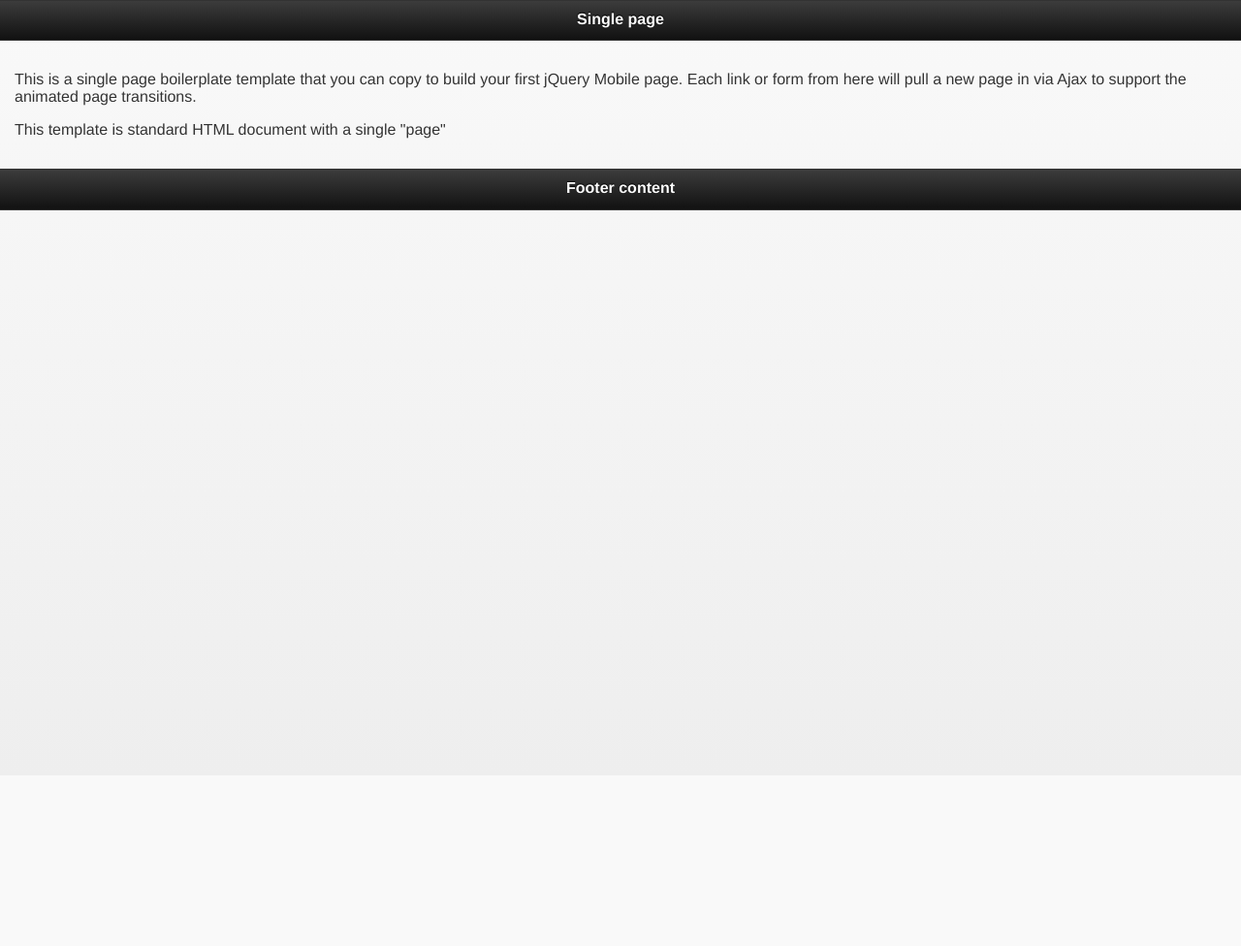
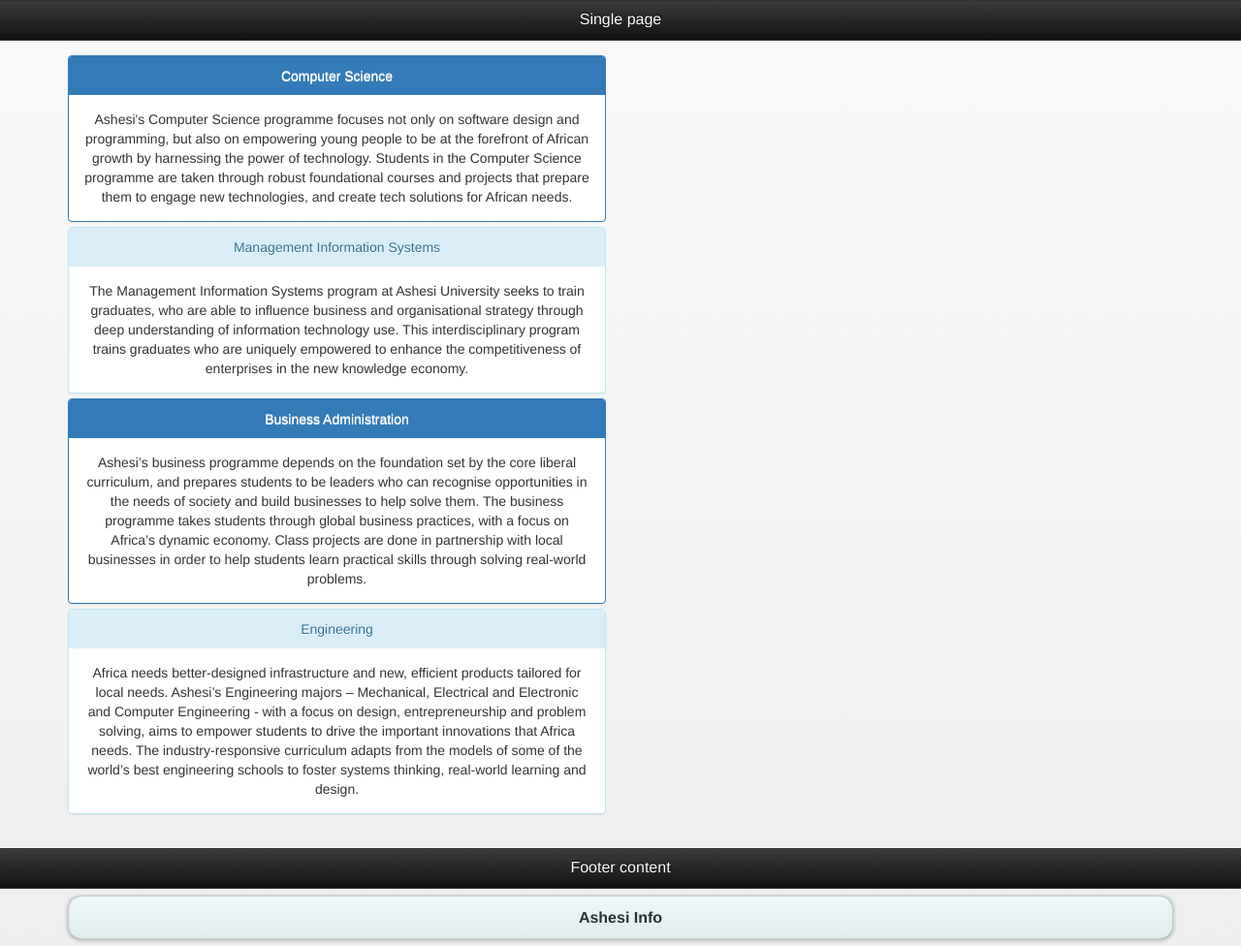
Before and after one commit to Benjamin-Kusi/MyFirstHybridApp, a plain HTML site: page index.html in a window 1280 px wide. Shown: the whole page at 97% size. Before the commit the page ends 800 px from the top, so only its background shows below. Drawn offline with nearby package versions, Linux system fonts and the light colour scheme.

Commit message:
addede two new files

```diff
--- a/index.html
+++ b/index.html
@@ -8,6 +8,7 @@
 
   <link rel="stylesheet"  href="css/jquery.mobile.structure.css" />
   <link rel="stylesheet" href="css/jquery.mobile.theme.css" />
+  <link rel="stylesheet" href="https://maxcdn.bootstrapcdn.com/bootstrap/3.3.7/css/bootstrap.min.css" />
 
   <script>
     var userAgent = navigator.userAgent + '';
@@ -38,13 +39,70 @@
     	</div><!-- /header -->
 
     	<div data-role="content">
-    		<p>This is a single page boilerplate template that you can copy to build your first jQuery Mobile page. Each link or form from here will pull a new page in via Ajax to support the animated page transitions.</p>
-    		<p>This template is standard HTML document with a single "page"</p>
+    		<!--<p>This is a single page boilerplate template that you can copy to build your first jQuery Mobile page. Each link or form from here will pull a new page in via Ajax to support the animated page transitions.</p>
+    		<p>This template is standard HTML document with a single "page"</p>-->
+    		<div class="container">
+    			<div align="center">
+	    			<div class="panel-group">
+	    				<div class="row">
+	    					<div class="col-sm-6">
+			    				<div class="panel panel-primary">
+					    			<div class="panel-heading">Computer Science</div>
+					    			<div class="panel-body">Ashesi's Computer Science programme focuses not
+					    				only on software design and programming, but also on empowering young
+					    				people to be at the forefront of African growth by harnessing the power
+					    				of technology. Students in the Computer Science programme are taken through
+					    				robust foundational courses and projects that prepare them to engage new
+					    				technologies, and create tech solutions for African needs.
+					    			</div>
+			    				</div>
+
+					    		<div class="panel panel-info">
+					    			<div class="panel-heading">Management Information Systems</div>
+					    			<div class="panel-body">The Management Information Systems program at Ashesi
+					    				University seeks to train graduates, who are able to influence business
+					    				and organisational strategy through deep understanding of information
+					    				technology use. This interdisciplinary program trains graduates who are
+					    				uniquely empowered to enhance the competitiveness of enterprises in the
+					    				new knowledge economy.
+					    			</div>
+					    		</div>
+					    		<div class="panel panel-primary">
+					    			<div class="panel-heading">Business Administration</div>
+					    			<div class="panel-body">Ashesi’s business programme depends on the foundation
+					    				set by the core liberal curriculum, and prepares students to be leaders who
+					    				can recognise opportunities in the needs of society and build businesses to
+					    				help solve them. The business programme takes students through global business
+					    				practices, with a focus on Africa’s dynamic economy. Class projects are done in
+					    				partnership with local businesses in order to help students learn practical skills
+					    				through solving real-world problems.
+					    			</div>
+					    		</div>
+					    		<div class="panel panel-info">
+					    			<div class="panel-heading">Engineering</div>
+					    			<div class="panel-body">Africa needs better-designed infrastructure and new, efficient
+					    				products tailored for local needs. Ashesi’s Engineering majors – Mechanical, Electrical
+					    				and Electronic and Computer Engineering - with a focus on design, entrepreneurship and
+					    				problem solving, aims to empower students to drive the important innovations that Africa
+					    				needs. The industry-responsive curriculum adapts from the models of some of the world’s
+					    				best engineering schools to foster systems thinking, real-world learning and design.
+					    			</div>
+					    		</div>
+					    	</div>
+	    				</div>
+	    			</div>
+    			</div>
+    		</div>
     	</div><!-- /content -->
 
     	<div data-role="footer">
     		<h4>Footer content</h4>
     	</div><!-- /footer -->
+    	<div class="container">
+    		<a href="https://www.w3schools.com/bootstrap/bootstrap_buttons.asp">
+    			<button type="button" class="btn btn-info">Ashesi Info</button>
+    		</a>
+    	</div>
 
     </div><!-- /page -->
 
```
Also changed, not shown: ashesiinfo.html (added, +94 -0 lines).
